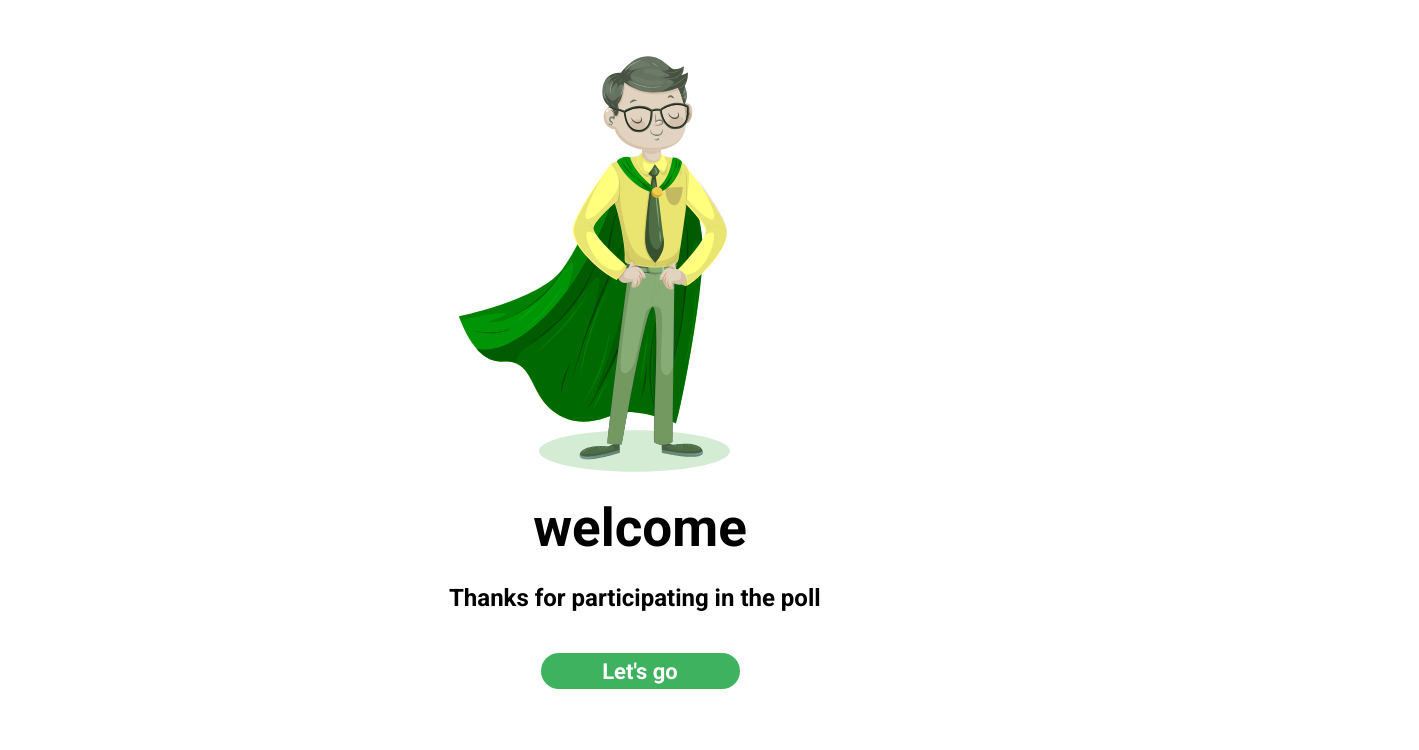
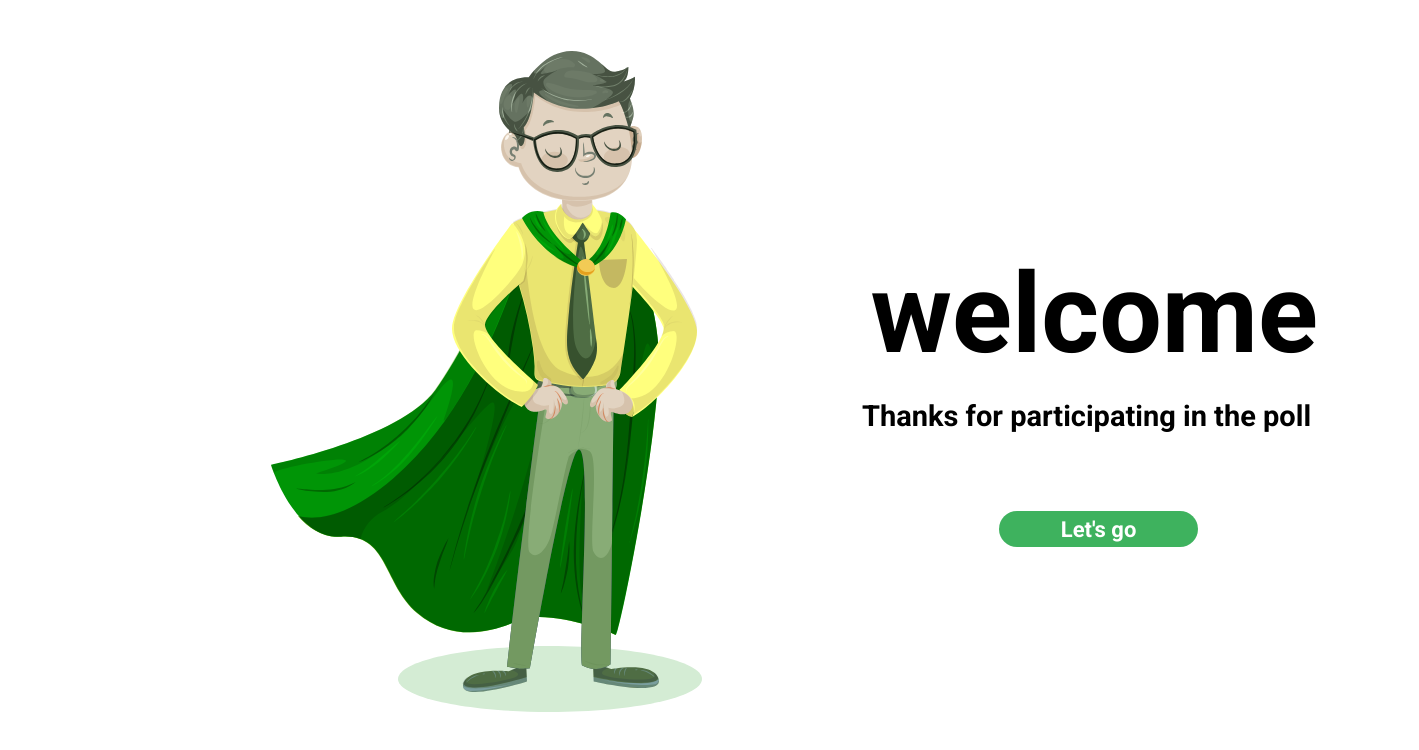
Before and after one commit to Matheus-kb/survey-form, a website: page src/index.html in a window 1280 px wide. Shown: the whole page, 1419 px wide, since content can reach past the window. Drawn offline with Linux system fonts and the light colour scheme.

Commit message:
estilização para desktop da pagina index

```diff
--- a/src/css/index-style.css
+++ b/src/css/index-style.css
@@ -1,17 +1,10 @@
 * {
-    font-family: 'Roboto', sans-serif;
+  font-family: "Roboto", sans-serif;
 }
 
 body {
   background-color: #fff;
   margin: 0;
-}
-
-img {
-    width: 271px;
-    height: 416px;
-    margin-top: 56px;
-    margin-inline-end: 91px;
 }
 
 .page-one {
@@ -20,12 +13,28 @@ img {
   align-items: center;
 }
 
+.text-area {
+    display: flex;
+    flex-direction: column;
+    align-items: center;
+}
+
+img {
+    width: 16.9375rem;
+    height: 26rem;
+    flex-shrink: 0;
+    padding-top: 3.5rem;
+    padding-inline-end: 9.38rem;
+    padding-inline-start: 3.69rem;
+  }
+
 h1 {
+    margin: 0;
   color: #000;
   font-size: 53px;
   font-weight: 700;
-    margin-bottom: 25px;
-    margin-top: 25px;
+  padding-bottom: 1.56rem;
+  padding-top: 1.56rem;
 }
 
 p {
@@ -33,7 +42,7 @@ p {
   color: #000;
   font-size: 24px;
   font-weight: 700;
-    margin-bottom: 22px;
+  padding-bottom: 22px;
   width: 382px;
   height: 47px;
 }
@@ -44,14 +53,55 @@ button {
   color: #fff;
   width: 199px;
   height: 36px;
-    background-color: #3EB25E;
+  background-color: #3eb25e;
   border-radius: 36px;
   border: none;
   margin-bottom: 76px;
 }
 
-button:hover{
+button:hover {
   color: #000;
-    background-color: #FFFF7D;
+  background-color: #ffff7d;
 }
-/* AINDA NÃO ESTA COMMITADO */
+
+@media only screen and (min-width: 1024px) {
+  .page-one {
+    display: inline-flex;
+    justify-content: flex-end;
+    align-items: center;
+    padding: 3.1875rem 5.25rem 3rem 13.25rem;
+    gap: 5rem;
+    flex-direction: row;
+  }
+
+  img {
+    width: 26.9375rem;
+    height: 41.3125rem;
+    padding-inline-end: 5rem;
+    padding-top: 0;
+  }
+
+  h1 {
+    margin: 0;
+    width: 28.5rem;
+    height: 6.625rem;
+    flex-shrink: 0;
+    font-size: 6.9375rem;
+    padding-bottom: 2.75rem;
+  }
+
+  p {
+    width: 29.5625rem;
+    height: 2.9375rem;
+    flex-shrink: 0;
+    font-size: 1.8125rem;
+    padding-bottom: 4.12rem;
+  }
+
+  .text-area{
+    margin-top: 5.25rem;
+    display: flex;
+    flex-direction: column;
+    align-items: center;
+  }
+}
--- a/src/index.html
+++ b/src/index.html
@@ -12,9 +12,11 @@
   <body>
     <section class="page-one">
       <img src="../public/img/zero.svg" alt="A banker dressed as a superhero" />
+      <div class="text-area">
       <h1>welcome</h1>
       <p>Thanks for participating in the poll</p>
       <button>Let's go</button>
+      </div>
     </section>
   </body>
 </html>
```
Lines whose indentation alone changed are shown as unchanged.
